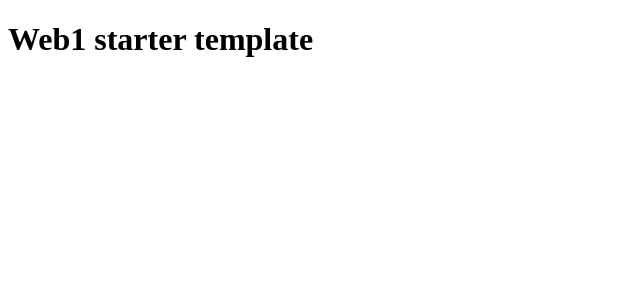
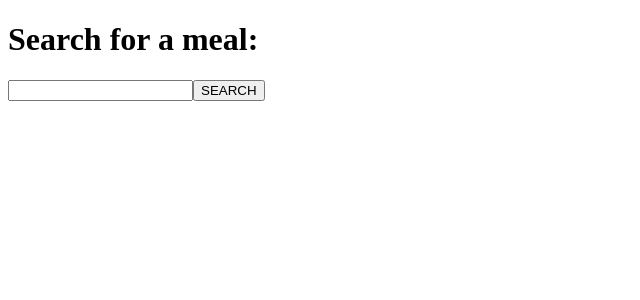
Before and after one commit to ujvarivera/WEB1-beadando, a React (Create React App) app: page / in a window 1280 px wide. Shown: the top 300 px of the page, without its empty margins (0-640 px from the left). Built offline with nearby package versions, Linux system fonts and the light colour scheme; the HTML template or start-up script is replaced by a standard one.

Commit message:
basic components

```diff
--- a/package.json
+++ b/package.json
@@ -3,6 +3,7 @@
   "version": "0.1.0",
   "private": true,
   "dependencies": {
+    "axios": "^0.23.0",
     "react": "^17.0.2",
     "react-dom": "^17.0.2",
     "react-scripts": "4.0.3",
--- a/src/App.js
+++ b/src/App.js
@@ -1,7 +1,6 @@
-const App = () => (
-  <div>
-    <h1>Web1 starter template</h1>
-  </div>
-)
+import HomePage from "./components/HomePage";
+import SearchingMeals from "./components/SearchingMeals";
 
-export default App
+export default function App() {
+  return <SearchingMeals />;
+}
--- /dev/null
+++ b/src/components/HomePage.js
@@ -0,0 +1,34 @@
+import axios from "axios";
+import React, { useState, useEffect } from "react";
+import Meal from "./Meal";
+import loading from "../assets/loading.gif";
+import SearchingMeals from "./SearchingMeals";
+
+export default function HomePage() {
+  const [mealData, setMealData] = useState([]);
+  const [loaded, setLoaded] = useState(false);
+  const char = "b";
+  const URL = "https://www.themealdb.com/api/json/v1/1/search.php?f=" + char;
+
+  useEffect(() => {
+    const download = async () => {
+      const { data } = await axios.get(URL);
+      setMealData(data.meals);
+      setLoaded(true);
+    };
+
+    download();
+  }, [URL]);
+
+  if (!loaded) {
+    return <img src={loading} alt="loading..." />;
+  }
+
+  return (
+    <div className="Home">
+      {mealData.map((meal) => (
+        <Meal name={meal.strMeal} key={meal.idMeal} image={meal.strMealThumb} />
+      ))}
+    </div>
+  );
+}
--- /dev/null
+++ b/src/components/Meal.js
@@ -0,0 +1,9 @@
+export default function Meal(props) {
+    return (
+      <div>
+        <img src={props.image} alt={props.name} />
+        <h2>{props.name}</h2>
+        <h3>Click here for more details...</h3>
+      </div>
+    );
+  }
--- /dev/null
+++ b/src/components/SearchingMeals.js
@@ -0,0 +1,54 @@
+import axios from "axios";
+import React, { useState, useEffect } from "react";
+import Meal from "./Meal";
+
+export default function SearchingMeals() {
+  const url = "https://www.themealdb.com/api/json/v1/1/search.php?s=";
+  const [foodUrl, setFoodUrl] = useState("");
+  const [foodName, setFoodName] = useState("");
+  const [foodData, setFoodData] = useState([]);
+
+  useEffect(() => {
+    const download = async () => {
+      if (foodUrl !== "") {
+        const { data } = await axios.get(foodUrl);
+        setFoodData(data.meals);
+      }
+    };
+    download();
+    console.log(foodUrl);
+  }, [foodUrl]);
+
+  const handleChange = (event) => {
+    const newFood = event.target.value;
+    setFoodName(newFood);
+  };
+
+  const search = (url) => {
+    if (foodName !== "") {
+      setFoodUrl(url + foodName);
+    } else {
+      alert("You have to write in something!");
+    }
+    setFoodName("");
+  };
+
+  return (
+    <div>
+      <h1> Search for a meal: </h1>
+      <input value={foodName} onChange={handleChange} />
+      <button onClick={() => search(url)}>SEARCH</button>
+      {foodData ? (
+        foodData.map((meal) => (
+          <Meal
+            name={meal.strMeal}
+            key={meal.idMeal}
+            image={meal.strMealThumb}
+          />
+        ))
+      ) : (
+        <h2>No meals found! Please try something else.</h2>
+      )}
+    </div>
+  );
+}
```
Also changed, not shown: src/assets/loading.gif (added), 1 other file (tests, documents, lock files or other folders).
